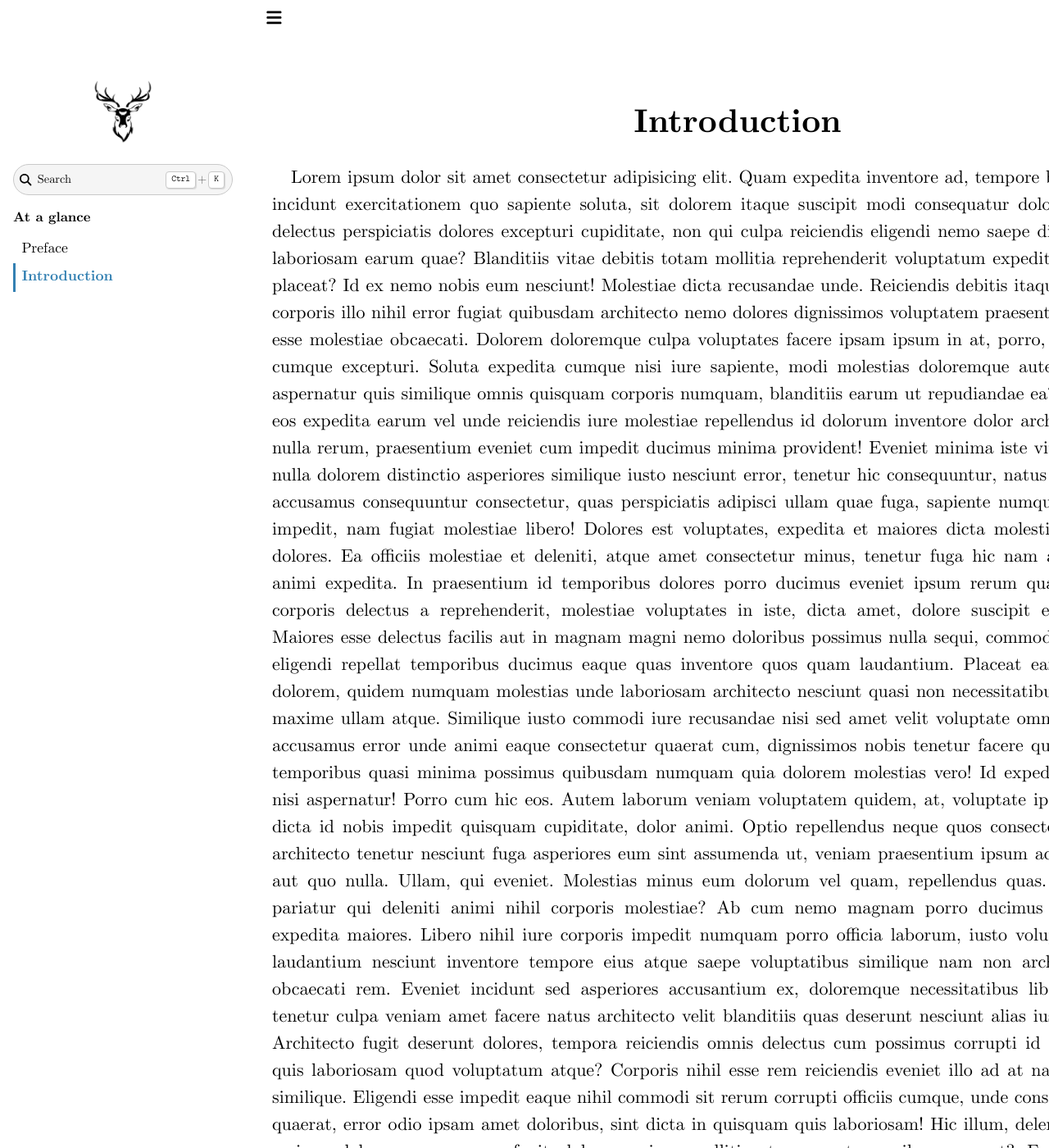
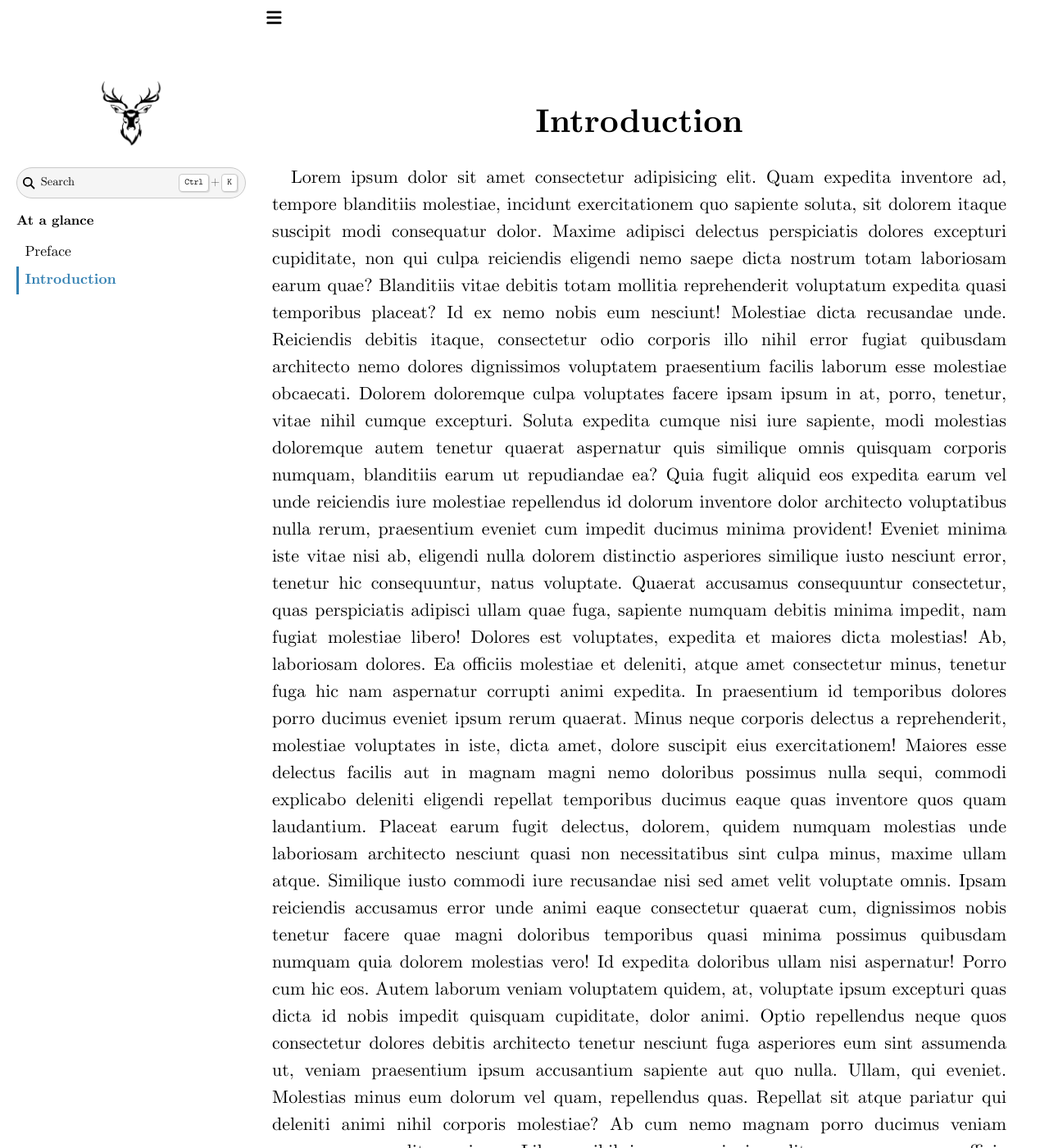
Before and after one commit to xames3/learn, a Sphinx documentation site: the page built from docs/source/_documentation/exclude/introduction.rst, in a window 1280 px wide and 1400 px high. Shown: the whole window at 82% size. Built offline with Sphinx 7.4.7 and the Sphinx Book theme 1.1.4, drawn with Linux system fonts in a browser that asks for light colours; formulas are drawn with MathJax 3; the version number could not be read and is left out.

Commit message:
style: limit screen width to 1240px

```diff
--- a/docs/source/_static/css/style.css
+++ b/docs/source/_static/css/style.css
@@ -202,11 +202,12 @@
   position: sticky;
   top: var(--pst-header-height);
   overflow-y: scroll;
-  width: 300px;
+  width: 280px;
   max-height: calc(100vh - var(--pst-header-height));
   background-color: var(--pst-color-background);
   border-right: 0;
   font-size: var(--pst-sidebar-font-size-mobile);
+  padding: 1rem 0;
 }
 /* Sidebar logo size settings */
 .navbar-brand img {
@@ -224,7 +225,7 @@
 }
 /* Maximum width of the content to be shown */
 .bd-container {
-  max-width: 1500px;
+  max-width: 1240px;
   margin: auto;
 }
 .bd-page-width {
@@ -245,11 +246,11 @@
   display: flex;
   flex-direction: column;
   justify-content: start;
-  max-width: 1200px !important;
+  max-width: 960px !important;
 }
 /* Main article width */
 .bd-main .bd-content .bd-article-container .bd-article {
-  width: 1200px;
+  width: 960px;
   padding-bottom: 6.5rem;
 }
 /* Keep Previous-Next buttons at bottom
@@ -310,11 +311,11 @@
 /* Abstract div class */
 .learn-abstract {
   margin: 2.5rem auto;
-  max-width: 1032px;
+  max-width: 824px;
 }
 /* Abstract text */
 .abstract {
-  max-width: 1032px;
+  max-width: 824px;
   margin: auto auto 2.5rem auto;
   font-weight: 400 !important;
   text-indent: 0 !important;
```
